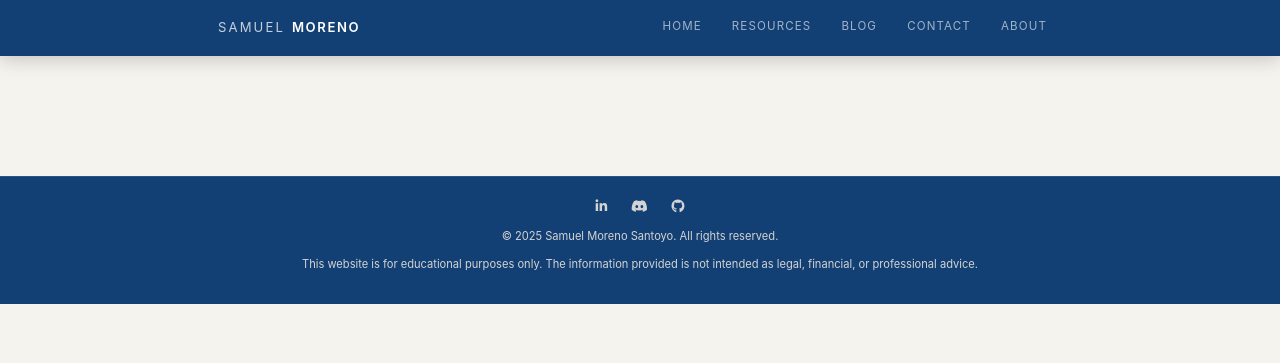
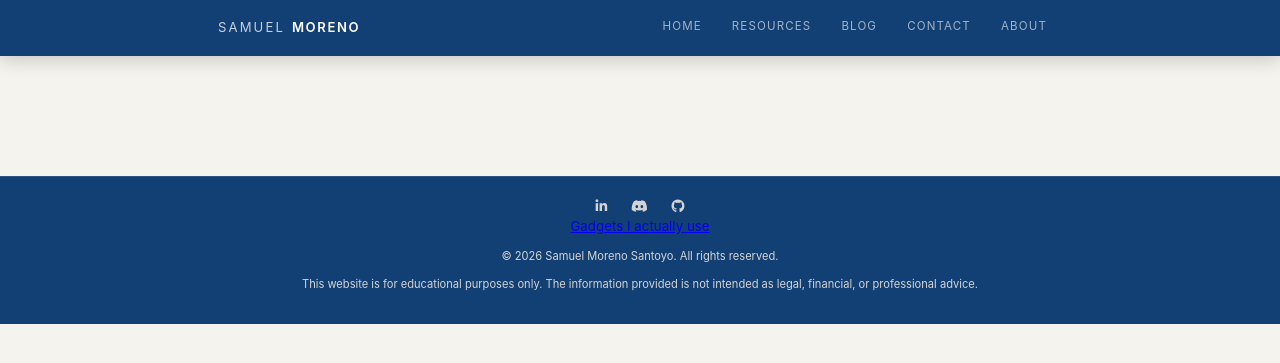
Before and after one commit to GregSom-MSc/GregSom-MSc.github.io, a Jekyll site: the page built from home.md, in a window 1280 px wide. Shown: the top 363 px of the page. Built offline with Jekyll 4.4.1, drawn with Linux system fonts in a browser that asks for light colours.

Commit message:
Design polish, SEO fixes, and homepage cleanup.
- Add _config.yml with correct url/baseurl (was deleted in 2024, broke site.url references)
- Add page title to index.md frontmatter; fix h2→h1 for hero heading
- Add tagline and rewrite intro paragraphs with stronger personal brand posture
- Fix JS curly quote syntax errors in scroll animation script
- Add Libre Baskerville for h1/h2, warm background (#F5F3ED), section heading left-border treatment
- Portrait-crop hero photo (115×140, 10px radius, shadow)
- Remove Gadgets section from homepage; move to quiet footer link ("Gadgets I actually use")
- Remove unused .somniverse-btn CSS; update copyright to 2026

Co-Authored-By: Claude Sonnet 4.6 <noreply@anthropic.com>

```diff
--- a/_layouts/default.html
+++ b/_layouts/default.html
@@ -131,8 +131,11 @@
           ><i class="fab fa-github"></i
         ></a>
       </div>
+      <div class="footer-links">
+        <a href="https://linktr.ee/somniverse" target="_blank" rel="noopener noreferrer">Gadgets I actually use</a>
+      </div>
       <div class="footer-disclaimer">
-        <p>&copy; 2025 Samuel Moreno Santoyo. All rights reserved.</p>
+        <p>&copy; 2026 Samuel Moreno Santoyo. All rights reserved.</p>
         <p>
           This website is for educational purposes only. The information
           provided is not intended as legal, financial, or professional advice.
```
Also changed, not shown: index.md (+0 -8 lines).
